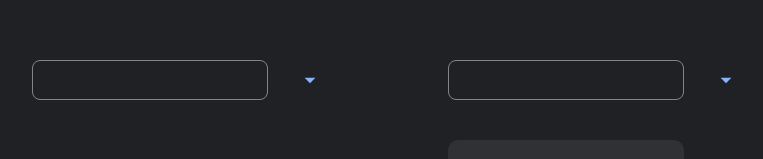
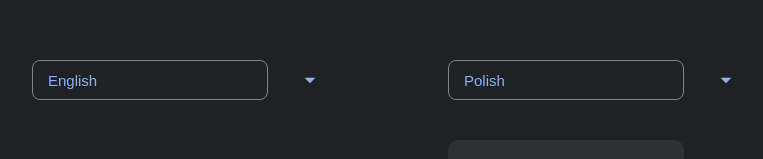
Before and after one commit to oaat9309/Google-Translate-App, a React (Create React App) app: page / in a window 1280 px wide. Shown: the part 160-319 px from the top of the page, without its empty margins (282-1045 px from the left). Built offline with nearby package versions, Linux system fonts and the light colour scheme.

Commit message:
feat: click eventlistner added(04.26)

```diff
--- a/src/App.js
+++ b/src/App.js
@@ -2,13 +2,22 @@ import Arrows from "./components/Arrows";
 import TextBox from "./components/TextBox";
 import Button from "./components/Button";
 import Modal from "./components/Modal";
+import { useState } from "react";
 
 function App() {
+  const [inputLanguage, setInputLanguage] = useState("English");
+  const [outputLanguage, setOutputLanguage] = useState("Polish");
+
+  const handleClick = () => {
+    setInputLanguage(outputLanguage);
+    setOutputLanguage(inputLanguage);
+  };
   return (
     <div className="app">
-      <TextBox style="input" />
+      <TextBox selectedLanguage={inputLanguage} style="input" />
+      <div className="arrow-container" onClick={handleClick}></div>
       <Arrows />
-      <TextBox style="output" />
+      <TextBox selectedLanguage={outputLanguage} style="output" />
     </div>
   );
 }
--- a/src/components/SelectDropDown.js
+++ b/src/components/SelectDropDown.js
@@ -1,7 +1,7 @@
-const SelectDropDown = () => {
+const SelectDropDown = ({ selectedLanguage }) => {
   return (
     <div className="select-drop-down">
-      <input />
+      <input value={selectedLanguage} />
       <div className="down-arrow">
         <svg
           focusable="false"
--- a/src/components/TextBox.js
+++ b/src/components/TextBox.js
@@ -1,9 +1,9 @@
 import SelectDropDown from "./SelectDropDown";
 
-const TextBox = ({ style }) => {
+const TextBox = ({ selectedLanguage, style }) => {
   return (
     <div className={style}>
-      <SelectDropDown />
+      <SelectDropDown selectedLanguage={selectedLanguage} />
       <textarea
         placeholder={style === "input" ? "Enter Text" : "Translation"}
         disabled={style === "output"}
```
